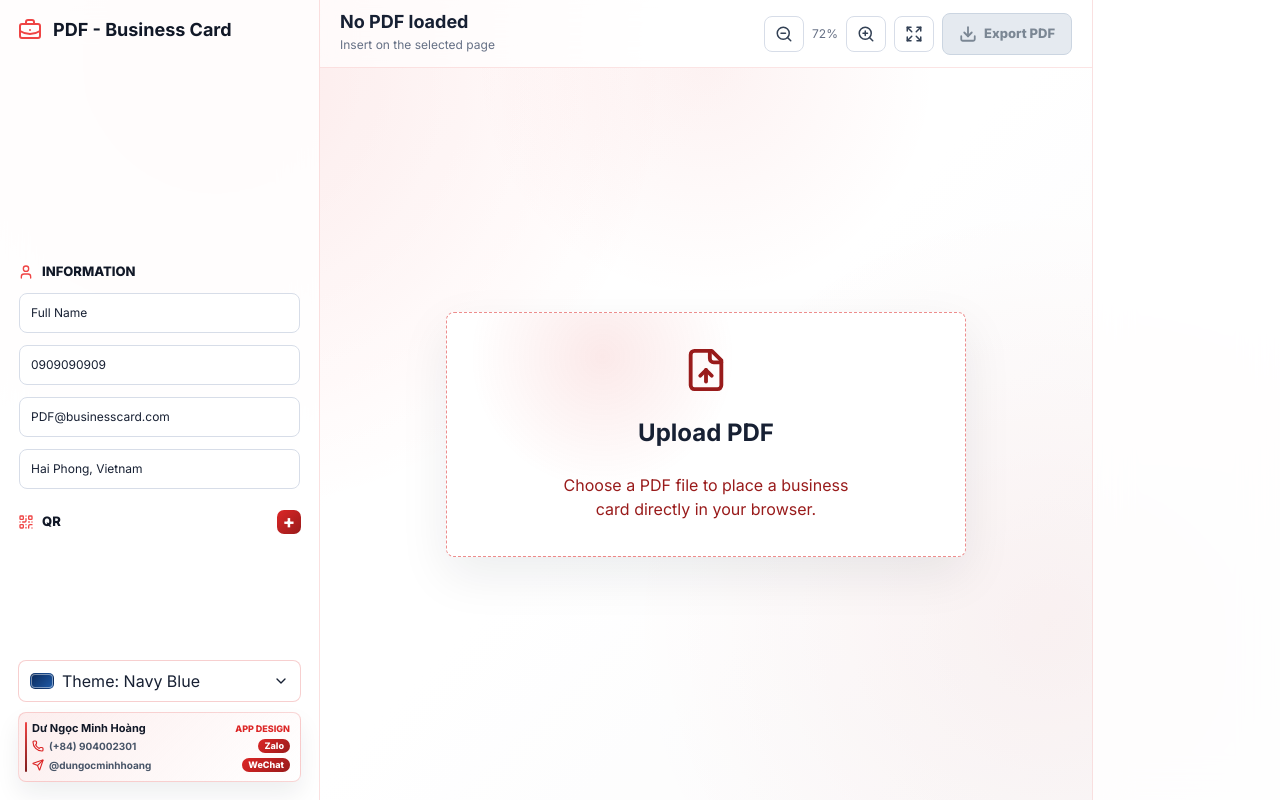
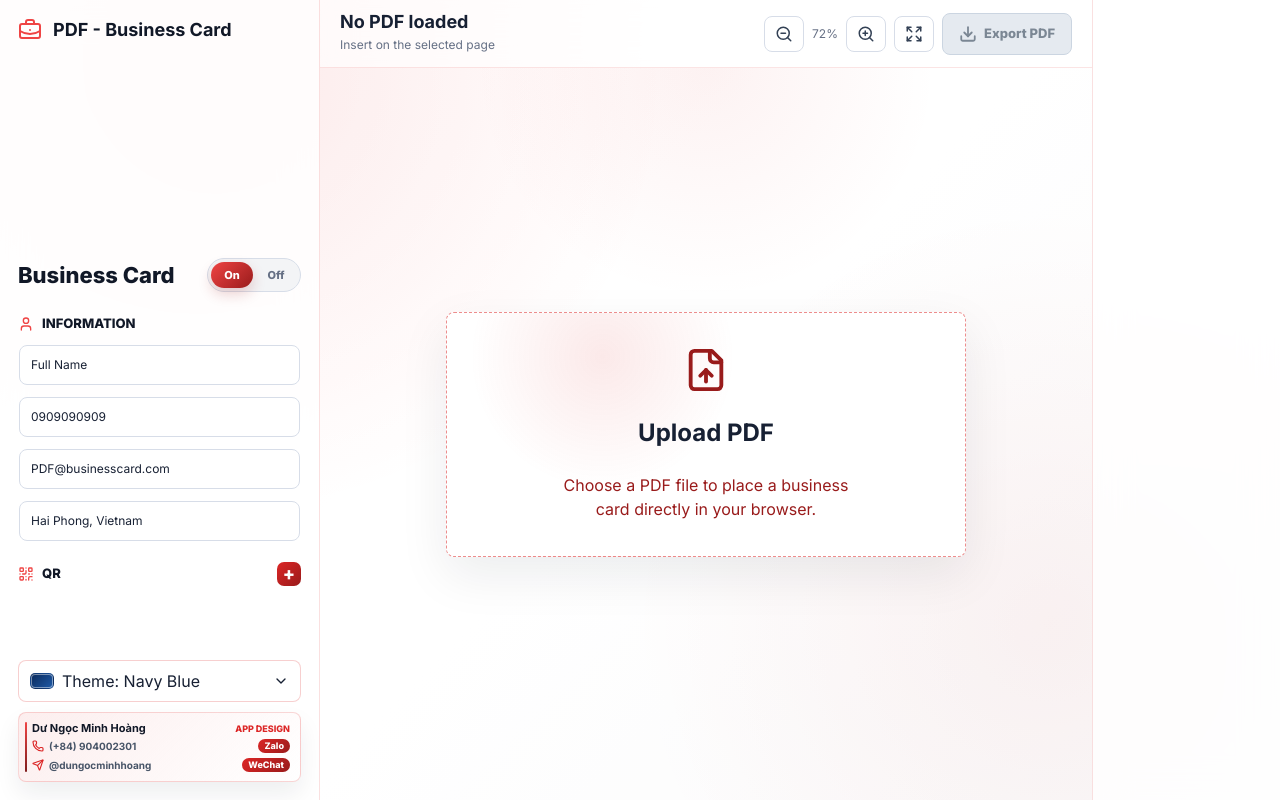
Before and after one commit to HyyAnk/Pdf-business-card-stamper, a React (Vite) app: page / in a window 1280 px wide. Built offline with nearby package versions, Linux system fonts and the light colour scheme.

Commit message:
Fix UX/UI

```diff
--- a/src/App.tsx
+++ b/src/App.tsx
@@ -607,6 +607,10 @@ function InlineField({
       element.textContent = value;
     }
   }, [value]);
+
+  if (!value.trim()) {
+    return null;
+  }
 
   return (
     <div
@@ -1009,6 +1013,7 @@ export default function App() {
     fontSize: 13,
     fontFamily: "Inter",
     textColor: "#111827",
+    cardEnabled: true,
     theme: "navy" as ThemeId,
     layout: "split" as LayoutId,
     opacity: 0.96,
@@ -1067,6 +1072,7 @@ export default function App() {
     {} as Record<keyof CardInfo, TextStyle>,
   );
   const activeTheme = saved.theme === "auto" ? autoTheme : themePresets[saved.theme];
+  const cardEnabled = saved.cardEnabled !== false;
   const qrItems: QrItem[] = useMemo(() => {
     const storedItems = (saved.qrItems ?? []).slice(0, 2).map((item) => ({
       ...item,
@@ -1090,6 +1096,13 @@ export default function App() {
       setActiveQrItemId(null);
     }
   }, [activeQrItemId, qrItems]);
+
+  useEffect(() => {
+    if (!cardEnabled) {
+      setSelectedCard(false);
+      setGuides({});
+    }
+  }, [cardEnabled]);
 
   useEffect(() => {
     zoomRef.current = zoom;
@@ -1449,7 +1462,7 @@ export default function App() {
 
   useEffect(() => {
     const handleKeyDown = (event: KeyboardEvent) => {
-      if (!selectedCard || !pageSize.width || ["INPUT", "SELECT", "TEXTAREA"].includes((event.target as HTMLElement).tagName)) {
+      if (!cardEnabled || !selectedCard || !pageSize.width || ["INPUT", "SELECT", "TEXTAREA"].includes((event.target as HTMLElement).tagName)) {
         return;
       }
       const moves: Record<string, [number, number]> = {
@@ -1470,10 +1483,10 @@ export default function App() {
     };
     window.addEventListener("keydown", handleKeyDown);
     return () => window.removeEventListener("keydown", handleKeyDown);
-  }, [pageSize, selectedCard]);
+  }, [cardEnabled, pageSize, selectedCard]);
 
   const exportPdf = async () => {
-    if (!pdfBytes || !cardCaptureRef.current) return;
+    if (!cardEnabled || !pdfBytes || !cardCaptureRef.current) return;
     setIsExporting(true);
     try {
       await document.fonts?.ready;
@@ -1615,6 +1628,26 @@ export default function App() {
             <span>{loadError}</span>
           </div>
         ) : null}
+
+        <div className="business-card-row">
+          <strong>Business Card</strong>
+          <div className="card-toggle" aria-label="Business card mode">
+            <button
+              type="button"
+              className={cardEnabled ? "active" : ""}
+              onClick={() => setSaved((current) => ({ ...current, cardEnabled: true }))}
+            >
+              On
+            </button>
+            <button
+              type="button"
+              className={!cardEnabled ? "active" : ""}
+              onClick={() => setSaved((current) => ({ ...current, cardEnabled: false }))}
+            >
+              Off
+            </button>
+          </div>
+        </div>
 
         <section className="control-section">
           <div className="section-title">
@@ -1877,7 +1910,12 @@ export default function App() {
             <button onClick={openFullscreen} title="Fullscreen preview">
               <Expand size={18} />
             </button>
-            <button className="download-button" onClick={exportPdf} disabled={!pdfDoc || isExporting} title="Export PDF">
+            <button
+              className="download-button"
+              onClick={exportPdf}
+              disabled={!pdfDoc || !cardEnabled || isExporting}
+              title={cardEnabled ? "Export PDF" : "Turn on Business Card to export"}
+            >
               {isExporting ? <Sparkles size={18} /> : <Download size={18} />}
               <span>{isExporting ? "Exporting" : "Export PDF"}</span>
             </button>
@@ -1917,6 +1955,7 @@ export default function App() {
                 <>
                   {guides.x !== undefined ? <div className="snap-guide x" style={{ left: guides.x }} /> : null}
                   {guides.y !== undefined ? <div className="snap-guide y" style={{ top: guides.y }} /> : null}
+                  {cardEnabled ? (
                   <Rnd
                     className={`card-rnd ${selectedCard ? "selected" : ""}`}
                     bounds="parent"
@@ -1969,6 +2008,7 @@ export default function App() {
                       </div>
                     </div>
                   </Rnd>
+                  ) : null}
                 </>
               ) : null}
             </div>
--- a/src/styles.css
+++ b/src/styles.css
@@ -102,6 +102,49 @@ button {
 
 .load-error strong {
   color: #991b1b;
+}
+
+.business-card-row {
+  display: flex;
+  align-items: center;
+  justify-content: space-between;
+  gap: 12px;
+  margin-bottom: 2px;
+}
+
+.business-card-row strong {
+  color: #111827;
+  font-size: 22px;
+  font-weight: 900;
+  line-height: 1;
+}
+
+.card-toggle {
+  display: inline-grid;
+  grid-template-columns: 1fr 1fr;
+  gap: 2px;
+  padding: 3px;
+  background: #f3f4f6;
+  border: 1px solid #d7dde8;
+  border-radius: 999px;
+}
+
+.card-toggle button {
+  min-width: 42px;
+  min-height: 26px;
+  padding: 0 9px;
+  color: #667085;
+  background: transparent;
+  border-radius: 999px;
+  font-size: 11px;
+  font-weight: 900;
+  cursor: pointer;
+}
+
+.card-toggle button.active {
+  color: #ffffff;
+  background: linear-gradient(135deg, #ef4444, #991b1b);
+  box-shadow: 0 6px 14px rgba(153, 27, 27, 0.2);
 }
 
 .panel-bottom {
```
